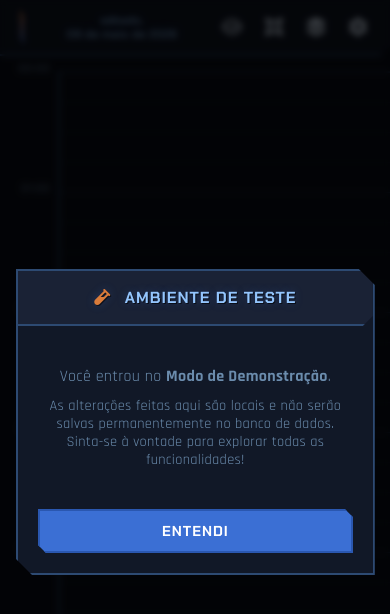
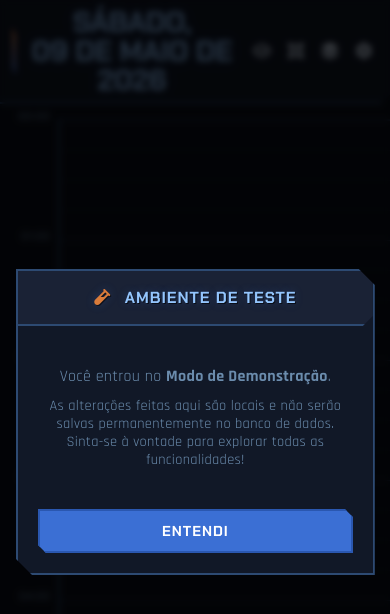
Before and after one commit to abnereslava/RotinaOS, a plain HTML site: page index.html in a window 390 px wide. Both pictures are taken after a click on the button "TESTAR O APLICATIVO". Shown: the top 614 px of the page. Drawn offline with Linux system fonts and the light colour scheme; no server answers.

Commit message:
bug fixes

```diff
--- a/css/style.css
+++ b/css/style.css
@@ -174,6 +174,7 @@ body[data-theme="medieval"] #current-date-title {
     text-shadow: 0 1px 4px rgba(0,0,0,0.8), 0 0 12px rgba(196,144,32,0.25);
     letter-spacing: 0.05em;
     color: var(--text-primary);
+    font-size: 1.5rem;
 }
 body[data-theme="medieval"] #current-date-title i {
     color: var(--text-primary);
@@ -638,7 +639,7 @@ body[data-theme="zelda"] #current-date-title {
     font-family: 'Cinzel', serif;
     text-shadow: 0 1px 4px rgba(0,0,0,0.8), 0 0 10px rgba(200,152,32,0.2);
     letter-spacing: 0.04em;
-    font-size: clamp(0.6rem, 2vw, 0.82rem);
+    font-size: 1.4rem;
 }
 
 /* ── Zelda: sidebar ── */
@@ -1046,7 +1047,8 @@ body {
     display: flex;
     align-items: center;
     padding: 0 12px 0 20px;
-    height: 56px;
+    min-height: 60px;
+    height: auto;
     background-color: var(--bg-surface);
     border-bottom: 2px solid var(--border-bright);
     box-shadow: 0 4px 0px rgba(0,0,0,0.4);
@@ -1054,6 +1056,8 @@ body {
     position: relative;
     clip-path: polygon(0 0, 100% 0, 100% calc(100% - 10px), calc(100% - 10px) 100%, 0 100%);
     gap: 8px;
+    padding-top: 5px;
+    padding-bottom: 8px;
 }
 
 /* Acento diagonal à esquerda */
@@ -1070,17 +1074,17 @@ body {
     flex: 1;
     text-align: center;
     font-family: 'Chakra Petch', monospace;
-    font-size: 0.88rem;
-    font-weight: 600;
+    font-weight: 700;
     color: var(--text-accent);
     text-shadow: 1px 1px 0px rgba(0,0,0,0.6), 0 0 12px rgba(59,111,212,0.3);
-    letter-spacing: 0.03em;
+    letter-spacing: 0.01em;
     /* Permite quebrar em duas linhas em telas estreitas */
     white-space: normal;
-    line-height: 1.25;
-    overflow: hidden;
+    line-height: 1.1;
+    overflow: visible;
     min-width: 0;
-    font-size: clamp(0.7rem, 2.5vw, 0.9rem);
+    font-size: 1.4rem;
+    text-transform: uppercase;
 }
 
 #current-date-title i {
@@ -2169,6 +2173,35 @@ textarea { resize: vertical; min-height: 70px; }
 @media (max-width: 767px) {
     .desktop-only { display: none !important; }
     .mobile-only { display: block !important; }
+
+    /* Ajustes para o Header no Mobile */
+    #main-header {
+        height: auto;
+        min-height: 68px;
+        padding: 8px 10px 8px 12px;
+        gap: 6px;
+    }
+    .header-accent {
+        height: 48px;
+        margin-right: 2px;
+    }
+    .header-controls .btn-icon {
+        width: 32px;
+        height: 32px;
+        font-size: 1.05rem;
+    }
+    /* Força especificidade para todos os temas */
+    body #current-date-title,
+    body[data-theme="medieval"] #current-date-title,
+    body[data-theme="zelda"] #current-date-title {
+        font-size: 1.8rem !important;
+        font-weight: 700 !important;
+        line-height: 1 !important;
+        letter-spacing: -0.01em !important;
+        padding: 0 !important;
+        margin: 0 !important;
+        text-transform: uppercase !important;
+    }
 }
 
 /* ====================================================
@@ -2923,20 +2956,22 @@ input:checked + .slider:before {
 }
 
 /* Sliders de Range customizados */
-input[type=range] {
+input[type="range"] {
     -webkit-appearance: none;
+    appearance: none;
     background: transparent;
 }
 
-input[type=range]::-webkit-slider-runnable-track {
+input[type="range"]::-webkit-slider-runnable-track {
     width: 100%;
     height: 6px;
     background: rgba(255,255,255,0.1);
     border-radius: 3px;
 }
 
-input[type=range]::-webkit-slider-thumb {
+input[type="range"]::-webkit-slider-thumb {
     -webkit-appearance: none;
+    appearance: none;
     height: 16px;
     width: 16px;
     border-radius: 50%;
```
